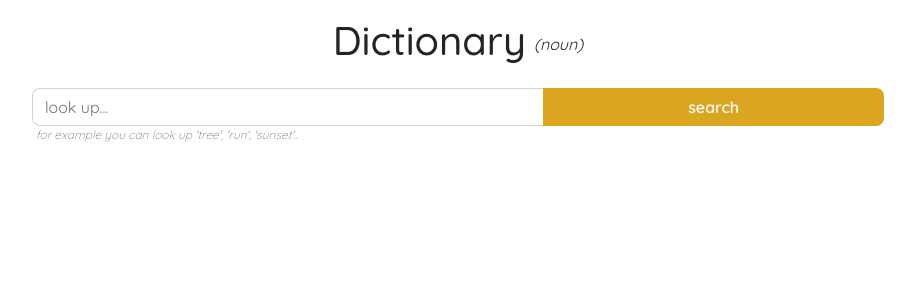
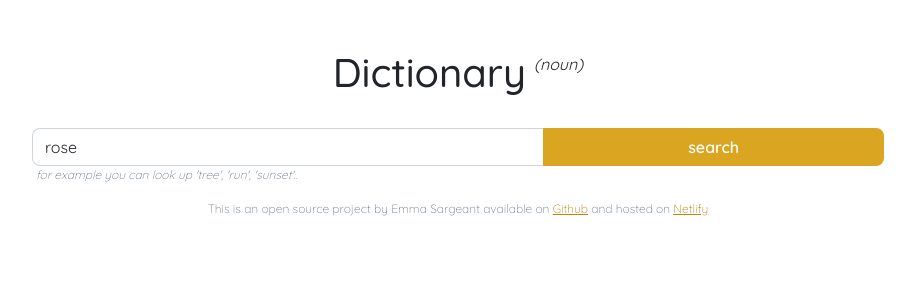
Before and after one commit to emmasarge/dictionary-project, a React (Create React App) app: page / in a window 1280 px wide. Shown: the top 300 px of the page, without its empty margins (182-1097 px from the left). Built offline with nearby package versions, Linux system fonts and the light colour scheme; no server answers.

Commit message:
add more styling

```diff
--- a/src/App.js
+++ b/src/App.js
@@ -4,7 +4,8 @@ import './index.css';
 export default function App() {
   return (
     <div className="App container mb-4 maxWidth">
-      <SearchBar />
+      <SearchBar defaultKeyword={'rose'} />
+      <p className="text-center smallText mt-2 resource-link">This is an open source project by Emma Sargeant available on <a href="https://github.com/emmasarge/dictionary-project" target="_blank"rel="noreferror" >Github</a> and hosted on <a href="https://bespoke-buttercream-ec36b1.netlify.app/" target="_blank" rel="noreferror">Netlify</a></p>
 
     </div>
   );
--- a/src/components/molecules/Phonetics.js
+++ b/src/components/molecules/Phonetics.js
@@ -4,15 +4,15 @@ import ReactAudioPlayer from "react-audio-player";
 export default function Phonetics(props) {
   return (
     <div className="container border mt-3 p-4">
-      <h4>Phonetics</h4>
+      <h4 className="mb-3">Phonetics</h4>
       {props.phonetic.phonetics.slice(0, 2).map(function (phonetic, index) {
         return (
-          <div key={index}>
-            <p>{phonetic.text}</p>
+          <div key={index} className="row phonetic-result">
+            <p className="col-sm-2">{phonetic.text}</p>
             {phonetic.text === null || phonetic.audio === false ? (
               <span className="hidden"></span>
             ) : (
-              <span><ReactAudioPlayer src={phonetic.audio} controls /></span>
+              <span  className="col-sm-2"><ReactAudioPlayer src={phonetic.audio} controls /></span>
             )}
           </div>
         );
--- a/src/components/molecules/Results.js
+++ b/src/components/molecules/Results.js
@@ -7,7 +7,7 @@ export default function Results(props) {
   if (props.results) {
     return (
       <div className="results">
-        <h2 className="text-center my-3 text-capitalize">{props.results.word}</h2>
+        <h1 className="text-center my-3 text-capitalize">{props.results.word}</h1>
        <Meaning meaning={props.results}/>
        <Phonetics phonetic={props.results}/>
        <Pictures photos={props.photos}/>
--- a/src/components/molecules/Synonyms.js
+++ b/src/components/molecules/Synonyms.js
@@ -10,7 +10,7 @@ export default function Synonyms(props) {
     setOpenToggle(false);
   }
 
-  console.log(props.words, "hello");
+
   return (
     <div className="container mx-auto border p-4">
       <h4 className="mb-3">Synonyms</h4>
@@ -19,16 +19,27 @@ export default function Synonyms(props) {
           {props.words.meanings.map(function (meaning, index) {
             return (
               <div key={index}>
-                {meaning.synonyms.slice(0,1).map(function (synonym, index) {
+                {meaning.synonyms.slice(0, 1).map(function (synonym, index) {
                   return (
                     <div key={index}>
-                      <p className="mb-1">{synonym}</p>
+                      {synonym === null ? (
+                        <p className="mb-1">{synonym}</p>
+                      ) : (
+                        <p className="mb-1">{synonym}</p>
+                      )}
                     </div>
                   );
                 })}
               </div>
             );
-          })}<p onClick={openToggle} className="mt-2 fw-bold toggleBtn">See more</p>
+          })}
+          {props.words.meanings[0].synonyms.length === 0 ? (
+            <p className="smallText fst-italic ms-1 mt-0">No synonyms available</p>
+          ) : (
+            <p onClick={openToggle} className="mt-2 fw-bold toggleBtn">
+              See more
+            </p>
+          )}
         </div>
       )}
 
@@ -38,13 +49,22 @@ export default function Synonyms(props) {
             return (
               <div key={index} className="d-flex col-auto">
                 {synonyms.synonyms.map(function (synonym, index) {
-                  return <div key={index} className="col-3">{toggle && <p className="me-3">{synonym}</p>}</div>;
+                  return (
+                    <div key={index} className="col-3">
+                      {toggle && <p className="me-3">{synonym}</p>}
+                    </div>
+                  );
                 })}
               </div>
             );
           })}
-
-          <p onClick={closeToggle} className="fw-bold toggleBtn">See less</p>
+          {props.words.meanings[0].synonyms.length === 0 ? (
+            <p className="hidden"></p>
+          ) : (
+            <p onClick={closeToggle} className="fw-bold toggleBtn">
+              See less
+            </p>
+          )}
         </div>
       )}
     </div>
--- a/src/components/molecules/searchBar.js
+++ b/src/components/molecules/searchBar.js
@@ -2,8 +2,8 @@ import React, { useState } from "react";
 import axios from "axios";
 import Results from "./Results";
 
-export default function SearchBar() {
-  let [keyword, setKeyword] = useState("");
+export default function SearchBar(props) {
+  let [keyword, setKeyword] = useState(props.defaultKeyword);
   let [loaded, setLoaded] = useState(false);
   let [results, setResults] = useState("");
   let [pictures, setPictures] = useState([]);
@@ -42,8 +42,8 @@ export default function SearchBar() {
   if(loaded) {
   return (
     <>
-      <div className="d-flex flex-row align-items-center justify-content-center my-3">
-        <h1>Dictionary</h1>
+      <div className="d-flex flex-row align-items-center justify-content-center my-4">
+        <h1 className="mt-4">Dictionary</h1>
         <p className="ms-2 mt-3 fst-italic">(noun)</p>
       </div>
       <div className="container w-80">
@@ -51,6 +51,7 @@ export default function SearchBar() {
           <input
             type="search"
             placeholder="look up..."
+            defaultValue={props.defaultKeyword}
             className="form-control col-sm-2 search-input w-100 col-auto"
             onChange={handleKeywordChange}
           />
--- a/src/index.css
+++ b/src/index.css
@@ -12,6 +12,7 @@ code {
   font-family: source-code-pro, Menlo, Monaco, Consolas, 'Courier New',
     monospace;
 }
+
 .form-control{
   width: 60%!important;
   border-right: 0!important;
@@ -42,7 +43,9 @@ input[type=submit]:hover{
 .textGray {
   color: slategray;
 }
-
+.resource-link a {
+  color:darkgoldenrod;
+}
 .toggleBtn {
   color: darkgoldenrod;
 }
@@ -63,9 +66,13 @@ input[type=submit]:hover{
 span audio {
   width: 90%;
 }
-
+.phonetic-result{
+  align-items: center;
+  margin-bottom: 20px;
+}
 @media only screen and (min-width: 600px){
   span audio {
     width: 300px;
+    height: 40px;
   }
 }
```
